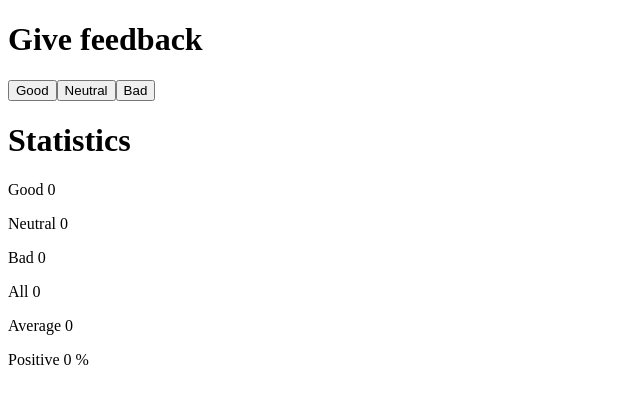
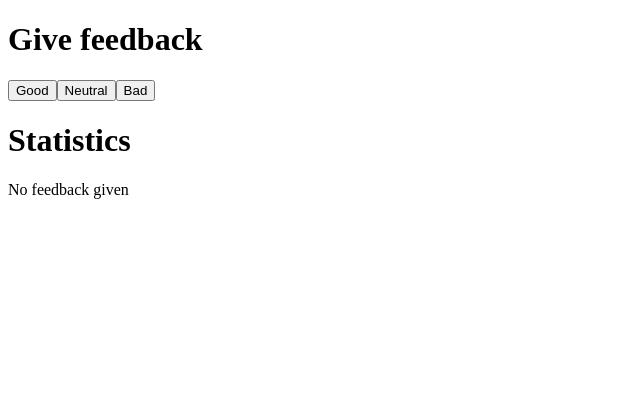
Before and after one commit to serujin/full-stack-open, a React (Vite) app in the folder part-1/: page / in a window 1280 px wide. Shown: the top 404 px of the page, without its empty margins (0-640 px from the left). Built offline with nearby package versions, Linux system fonts and the light colour scheme.

Commit message:
feat: part 1 exercise 9

```diff
--- a/part-1/src/App.jsx
+++ b/part-1/src/App.jsx
@@ -1,6 +1,7 @@
 import { useState } from "react";
 
 const Title = ({ text }) => <h1>{text}</h1>;
+const Text = ({ text }) => <p>{text}</p>;
 const Button = ({ handleClick, text }) => (
   <button onClick={handleClick}>{text}</button>
 );
@@ -20,6 +21,8 @@ const Statistics = ({ goodData, neutralData, badData }) => {
   return (
     <>
       <Title text={"Statistics"} />
+      {allFeedback > 0 ? (
+        <>
           <Display text={goodData.text} value={goodData.value} />
           <Display text={neutralData.text} value={neutralData.value} />
           <Display text={badData.text} value={badData.value} />
@@ -27,8 +30,14 @@ const Statistics = ({ goodData, neutralData, badData }) => {
           <Display text={"Average"} value={average ? average : 0} />
           <Display
             text={"Positive"}
-        value={positivePercentage ? positivePercentageText : zeroPercentageText}
+            value={
+              positivePercentage ? positivePercentageText : zeroPercentageText
+            }
           />
+        </>
+      ) : (
+        <Text text={"No feedback given"} />
+      )}
     </>
   );
 };
```
Lines whose indentation alone changed are shown as unchanged.
